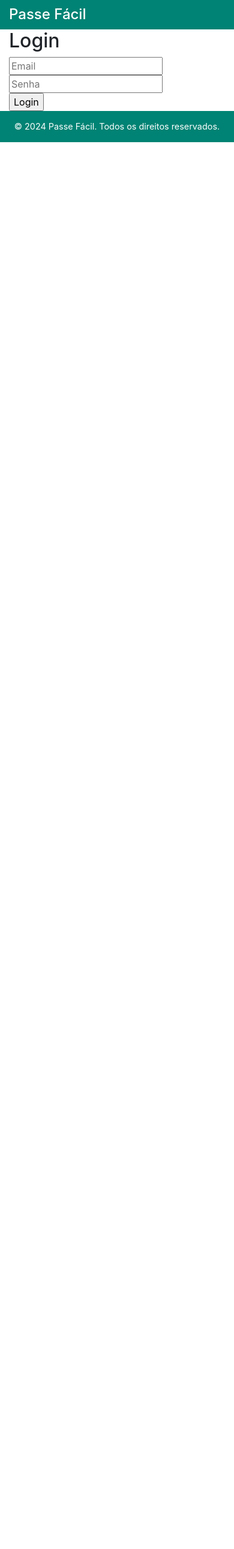
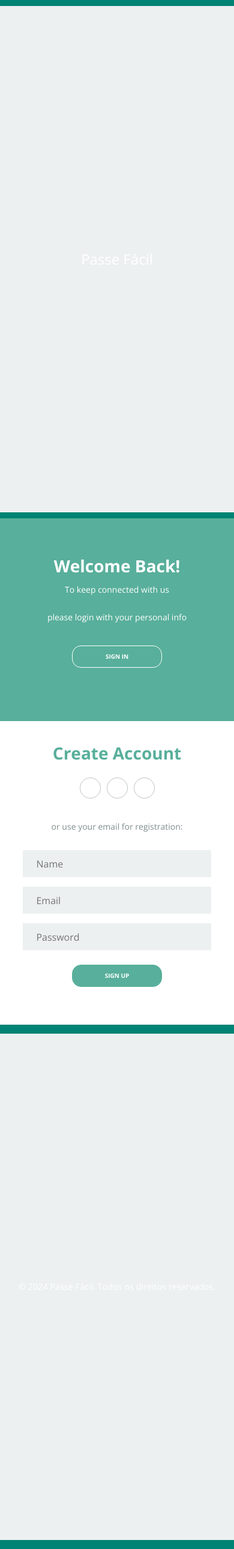
Before and after one commit to ManoEmmet3/Passe-F-cil, a Django app: page /login/ in a window 390 px wide. Shown: the whole page at 60% size. Before the commit the page ends 237 px from the top, so only its background shows below. Run offline with Django 5.2, Linux system fonts and the light colour scheme; some libraries are stand-ins or nearby versions; some web fonts are replaced.

Commit message:
adicionando tela de login

```diff
--- /dev/null
+++ b/static/css/login.css
@@ -0,0 +1,515 @@
+@import url('https://fonts.googleapis.com/css?family=Open+Sans:300,400,700&display=swap');
+* {
+    margin: 0;
+    padding: 0;
+    box-sizing: border-box;
+}
+body {
+    font-family: 'Open Sans', sans-serif;
+}
+.container {
+    display: flex;
+    justify-content: center;
+    align-items: center;
+    height: 100vh;
+    background-color: #ecf0f1;
+}
+.content {
+    background-color: #fff;
+    border-radius: 15px;
+    width: 960px;
+    height: 50%;
+    justify-content: space-between;
+    align-items: center;
+    position: relative;
+}
+.content::before {
+    content: "";
+    position: absolute;
+    background-color: #58af9b;
+    width: 40%;
+    height: 100%;
+    border-top-left-radius: 15px;
+    border-bottom-left-radius: 15px;
+
+
+    left: 0;
+}
+.title {
+    font-size: 28px;
+    font-weight: bold;
+    text-transform: capitalize;
+}
+.title-primary {
+    color: #fff;
+}
+.title-second {
+    color: #58af9b;
+}
+.description {
+    font-size: 14px;
+    font-weight: 300;
+    line-height: 30px;
+}
+.description-primary {
+    color: #fff;
+}
+.description-second {
+    color: #7f8c8d;
+}
+.btn {
+    border-radius: 15px;
+    text-transform: uppercase;
+    color: #fff;
+    font-size: 10px;
+    padding: 10px 50px;
+    cursor: pointer;
+    font-weight: bold;
+    width: 150px;
+    align-self: center;
+    border: none;
+    margin-top: 1rem;
+}
+.btn-primary {
+    background-color: transparent;
+    border: 1px solid #fff;
+    transition: background-color .5s;
+}
+.btn-primary:hover {
+    background-color: #fff;
+    color: #58af9b;
+}
+.btn-second {
+    background-color: #58af9b;
+    border: 1px solid #58af9b;
+    transition: background-color .5s;
+}
+.btn-second:hover {
+    background-color: #fff;
+    border: 1px solid #58af9b;
+    color: #58af9b;
+}
+.first-content {
+    display: flex;
+}
+.first-content .second-column {
+    z-index: 11;
+}
+.first-column {
+    text-align: center;
+    width: 40%;
+    z-index: 10;
+}
+.second-column {
+    width: 60%;
+    display: flex;
+    flex-direction: column;
+    align-items: center;
+}
+.social-media {
+    margin: 1rem 0;
+}
+.link-social-media:not(:first-child){
+    margin-left: 10px;
+}
+.link-social-media .item-social-media {
+    transition: background-color .5s;
+}
+.link-social-media:hover .item-social-media{
+    background-color: #58af9b;
+    color: #fff;
+    border-color: #58af9b;
+}
+.list-social-media {
+    display: flex;
+    list-style-type: none;
+}
+.item-social-media {
+    border: 1px solid #bdc3c7;
+    border-radius: 50%;
+    width: 35px;
+    height: 35px;
+    line-height: 35px;
+    text-align: center;
+    color: #95a5a6;
+}
+.form {
+    display: flex;
+    flex-direction: column;
+    width: 55%;
+}
+.form input {
+    height: 45px;
+    width: 100%;
+    border: none;
+    background-color: #ecf0f1;
+}
+input:-webkit-autofill
+{
+    -webkit-box-shadow: 0 0 0px 1000px #ecf0f1 inset !important;
+    -webkit-text-fill-color: #000 !important;
+}
+.label-input {
+    background-color: #ecf0f1;
+    display: flex;
+    align-items: center;
+    margin: 8px;
+}
+.icon-modify {
+    color: #7f8c8d;
+    padding: 0 5px;
+}
+
+/* second content*/
+
+.second-content {
+    position: absolute;
+    display: flex;
+}
+.second-content .first-column {
+    order: 2;
+    z-index: -1;
+}
+.second-content .second-column {
+    order: 1;
+    z-index: -1;
+}
+.password {
+    color: #34495e;
+    font-size: 14px;
+    margin: 15px 0;
+    text-align: center;
+}
+.password::first-letter {
+    text-transform: capitalize;
+}
+
+
+
+.sign-in-js .first-content .first-column {
+    z-index: -1;
+}
+
+.sign-in-js .second-content .second-column {
+    z-index: 11;
+}
+.sign-in-js .second-content .first-column {
+    z-index: 13;
+}
+
+.sign-in-js .content::before {
+    left: 60%;
+    border-top-left-radius: 0;
+    border-bottom-left-radius: 0;
+    border-top-right-radius: 15px;
+    border-bottom-right-radius: 15px;
+    animation: slidein 1.3s; /*MODIFIQUEI DE 3s PARA 1.3s*/
+
+    z-index: 12;
+}
+
+.sign-up-js .content::before {
+    animation: slideout 1.3s; /*MODIFIQUEI DE 3s PARA 1.3s*/
+
+    z-index: 12;
+}
+
+.sign-up-js .second-content .first-column,
+.sign-up-js .second-content .second-column {
+    z-index: -1;
+}
+
+.sign-up-js .first-content .second-column {
+    z-index: 11;
+}
+
+.sign-up-js .first-content .first-column {
+    z-index: 13;
+}
+
+
+/* DESLOCAMENTO CONTEÚDO ATRÁS DO CONTENT:BEFORE*/
+.sign-in-js .first-content .second-column {
+
+    z-index: -1;
+    position: relative;
+    animation: deslocamentoEsq 1.3s; /*MODIFIQUEI DE 3s PARA 1.3s*/
+}
+
+.sign-up-js .second-content .second-column {
+    position: relative;
+    z-index: -1;
+    animation: deslocamentoDir 1.3s; /*MODIFIQUEI DE 3s PARA 1.3s*/
+}
+
+/*ANIMAÇÃOO CSS PARA O CONTEÚDO*/
+
+@keyframes deslocamentoEsq {
+
+    from {
+        left: 0;
+        opacity: 1;
+        z-index: 12;
+    }
+
+    25% {
+        left: -80px;
+        opacity: .5;
+        /* z-index: 12; NÃO HÁ NECESSIDADE */
+    }
+
+    50% {
+        left: -100px;
+        opacity: .2;
+        /* z-index: 12; NÃO HÁ NECESSIDADE */
+    }
+
+    to {
+        left: -110px;
+        opacity: 0;
+        z-index: -1;
+    }
+}
+
+
+@keyframes deslocamentoDir {
+
+    from {
+        left: 0;
+        z-index: 12;
+    }
+
+    25% {
+        left: 80px;
+        /* z-index: 12;  NÃO HÁ NECESSIDADE*/
+    }
+
+    50% {
+        left: 100px;
+        /* z-index: 12; NÃO HÁ NECESSIDADE*/
+        /* background-color: yellow;  Exemplo que dei no vídeo*/
+    }
+
+    to {
+        left: 110px;
+        z-index: -1;
+    }
+}
+
+
+/*ANIMAÇÃO CSS*/
+
+@keyframes slidein {
+
+    from {
+        left: 0;
+        width: 40%;
+    }
+
+    25% {
+        left: 5%;
+        width: 50%;
+    }
+
+    50% {
+        left: 25%;
+        width: 60%;
+    }
+
+    75% {
+        left: 45%;
+        width: 50%;
+    }
+
+    to {
+        left: 60%;
+        width: 40%;
+    }
+}
+
+@keyframes slideout {
+
+    from {
+        left: 60%;
+        width: 40%;
+    }
+
+    25% {
+        left: 45%;
+        width: 50%;
+    }
+
+    50% {
+        left: 25%;
+        width: 60%;
+    }
+
+    75% {
+        left: 5%;
+        width: 50%;
+    }
+
+    to {
+        left: 0;
+        width: 40%;
+    }
+}
+
+/*VERSÃO MOBILE*/
+@media screen and (max-width: 1040px) {
+    .content {
+        width: 100%;
+        height: 100%;
+    }
+
+    .content::before {
+        width: 100%;
+        height: 40%;
+        top: 0;
+        border-radius: 0;
+    }
+    .first-content, .second-content {
+        flex-direction: column;
+        justify-content: space-around;
+    }
+
+    .first-column, .second-column {
+        width: 100%;
+    }
+
+    .sign-in-js .content::before {
+        top: 60%;
+        left: 0;
+        border-radius: 0;
+
+    }
+
+    .form {
+        width: 90%;
+    }
+
+    /* ANIMAÇÃO MOBILE CSS*/
+
+    @keyframes deslocamentoEsq {
+
+        from {
+            top: 0;
+            opacity: 1;
+            z-index: 12;
+        }
+
+        25% {
+            top: -80px;
+            opacity: .5;
+            /* z-index: 12; NÃO HÁ NECESSIDADE */
+        }
+
+        50% {
+            top: -100px;
+            opacity: .2;
+            /* z-index: 12; NÃO HÁ NECESSIDADE */
+        }
+
+        to {
+            top: -110px;
+            opacity: 0;
+            z-index: -1;
+        }
+    }
+
+
+    @keyframes deslocamentoDir {
+
+        from {
+            top: 0;
+            z-index: 12;
+        }
+
+        25% {
+            top: 80px;
+            /* z-index: 12;  NÃO HÁ NECESSIDADE*/
+        }
+
+        50% {
+            top: 100px;
+            /* z-index: 12; NÃO HÁ NECESSIDADE*/
+            /* background-color: yellow;  Exemplo que dei no vídeo*/
+        }
+
+        to {
+            top: 110px;
+            z-index: -1;
+        }
+    }
+
+
+
+    @keyframes slidein {
+
+        from {
+            top: 0;
+            height: 40%;
+        }
+
+        25% {
+            top: 5%;
+            height: 50%;
+        }
+
+        50% {
+            top: 25%;
+            height: 60%;
+        }
+
+        75% {
+            top: 45%;
+            height: 50%;
+        }
+
+        to {
+            top: 60%;
+            height: 40%;
+        }
+    }
+
+    @keyframes slideout {
+
+        from {
+            top: 60%;
+            height: 40%;
+        }
+
+        25% {
+            top: 45%;
+            height: 50%;
+        }
+
+        50% {
+            top: 25%;
+            height: 60%;
+        }
+
+        75% {
+            top: 5%;
+            height: 50%;
+        }
+
+        to {
+            top: 0;
+            height: 40%;
+        }
+    }
+
+}
+
+@media screen and (max-width: 740px) {
+    .form {
+        width: 50%;
+    }
+}
+
+@media screen and (max-width: 425px) {
+    .form {
+        width: 100%;
+    }
+}
--- /dev/null
+++ b/static/js/login.js
@@ -0,0 +1,14 @@
+
+var btnSignin = document.querySelector("#signin");
+var btnSignup = document.querySelector("#signup");
+
+var body = document.querySelector("body");
+
+
+btnSignin.addEventListener("click", function () {
+   body.className = "sign-in-js";
+});
+
+btnSignup.addEventListener("click", function () {
+    body.className = "sign-up-js";
+})
--- a/templates/login.html
+++ b/templates/login.html
@@ -1,18 +1,114 @@
 {% extends 'base.html' %}
+
+{% load static %}
+
+{% block extra_css %}
+    <link rel="stylesheet" href="{% static 'css/login.css' %}">
+{% endblock %}
 
 
 {% block content %}
-<div class="login-container">
-    <h2>Login</h2>
-    <form action="{% url 'tela_principal' %}" method="post">
-        {% csrf_token %}
-        <input type="email" id="email" name="email" placeholder="Email" required><br>
-        <input type="password" id="password" name="password" placeholder="Senha" required><br>
-        <input type="submit" value="Login">
-    </form>
-    {% if error %}
-        <div class="error">{{ error }}</div>
-    {% endif %}
+<div class="container">
+    <div class="content first-content">
+        <div class="first-column">
+            <h2 class="title title-primary">welcome back!</h2>
+            <p class="description description-primary">To keep connected with us</p>
+            <p class="description description-primary">please login with your personal info</p>
+            <button id="signin" class="btn btn-primary">sign in</button>
+        </div>
+        <div class="second-column">
+            <h2 class="title title-second">create account</h2>
+            <div class="social-media">
+                <ul class="list-social-media">
+                    <a class="link-social-media" href="#">
+                        <li class="item-social-media">
+                            <i class="fab fa-facebook-f"></i>
+                        </li>
+                    </a>
+                    <a class="link-social-media" href="#">
+                        <li class="item-social-media">
+                            <i class="fab fa-google-plus-g"></i>
+                        </li>
+                    </a>
+                    <a class="link-social-media" href="#">
+                        <li class="item-social-media">
+                            <i class="fab fa-linkedin-in"></i>
+                        </li>
+                    </a>
+                </ul>
+            </div><!-- social media -->
+            <p class="description description-second">or use your email for registration:</p>
+            <form class="form">
+                <label class="label-input" for="">
+                    <i class="far fa-user icon-modify"></i>
+                    <input type="text" placeholder="Name">
+                </label>
+
+                <label class="label-input" for="">
+                    <i class="far fa-envelope icon-modify"></i>
+                    <input type="email" placeholder="Email">
+                </label>
+
+                <label class="label-input" for="">
+                    <i class="fas fa-lock icon-modify"></i>
+                    <input type="password" placeholder="Password">
+                </label>
+
+
+                <button class="btn btn-second">sign up</button>
+            </form>
+        </div><!-- second column -->
+    </div><!-- first content -->
+    <div class="content second-content">
+        <div class="first-column">
+            <h2 class="title title-primary">hello, friend!</h2>
+            <p class="description description-primary">Enter your personal details</p>
+            <p class="description description-primary">and start journey with us</p>
+            <button id="signup" class="btn btn-primary">sign up</button>
+        </div>
+        <div class="second-column">
+            <h2 class="title title-second">sign in to developer</h2>
+            <div class="social-media">
+                <ul class="list-social-media">
+                    <a class="link-social-media" href="#">
+                        <li class="item-social-media">
+                            <i class="fab fa-facebook-f"></i>
+                        </li>
+                    </a>
+                    <a class="link-social-media" href="#">
+                        <li class="item-social-media">
+                            <i class="fab fa-google-plus-g"></i>
+                        </li>
+                    </a>
+                    <a class="link-social-media" href="#">
+                        <li class="item-social-media">
+                            <i class="fab fa-linkedin-in"></i>
+                        </li>
+                    </a>
+                </ul>
+            </div><!-- social media -->
+            <p class="description description-second">or use your email account:</p>
+            <form class="form">
+
+                <label class="label-input" for="">
+                    <i class="far fa-envelope icon-modify"></i>
+                    <input type="email" placeholder="Email">
+                </label>
+
+                <label class="label-input" for="">
+                    <i class="fas fa-lock icon-modify"></i>
+                    <input type="password" placeholder="Password">
+                </label>
+
+                <a class="password" href="#">forgot your password?</a>
+                <button class="btn btn-second">sign in</button>
+            </form>
+        </div><!-- second column -->
+    </div><!-- second-content -->
 </div>
 
 {% endblock %}
+
+{% block extra_js %}
+ <script src="{% static 'js/login.js' %}"></script>
+{% endblock %}
```
